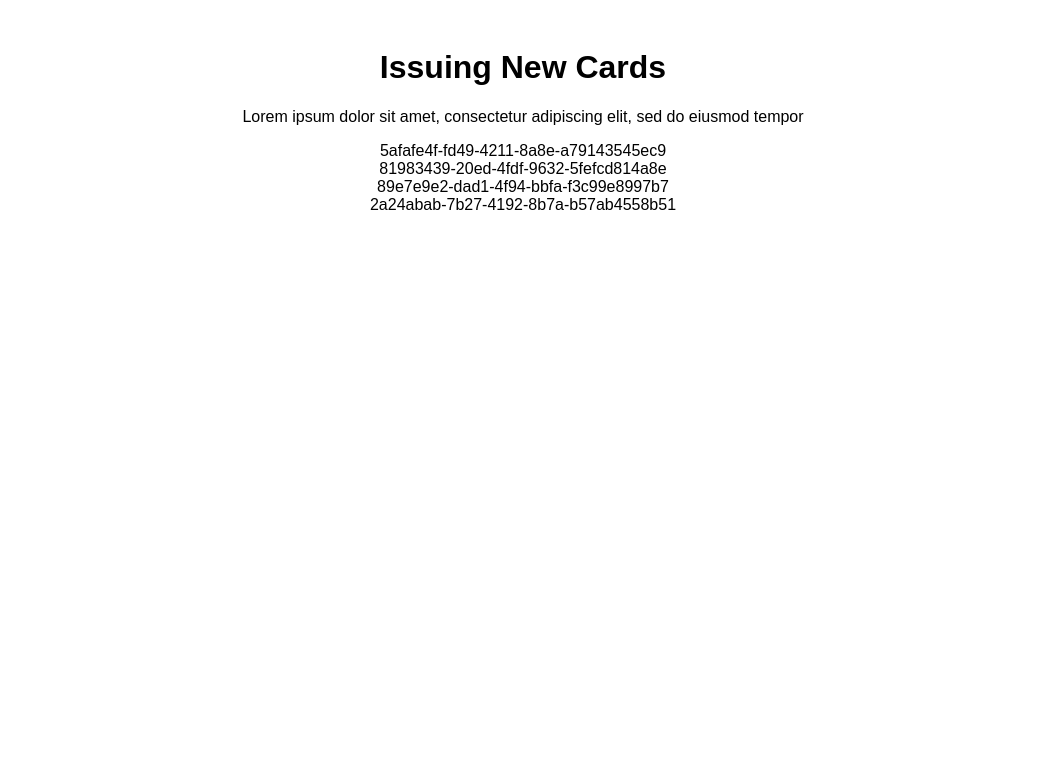
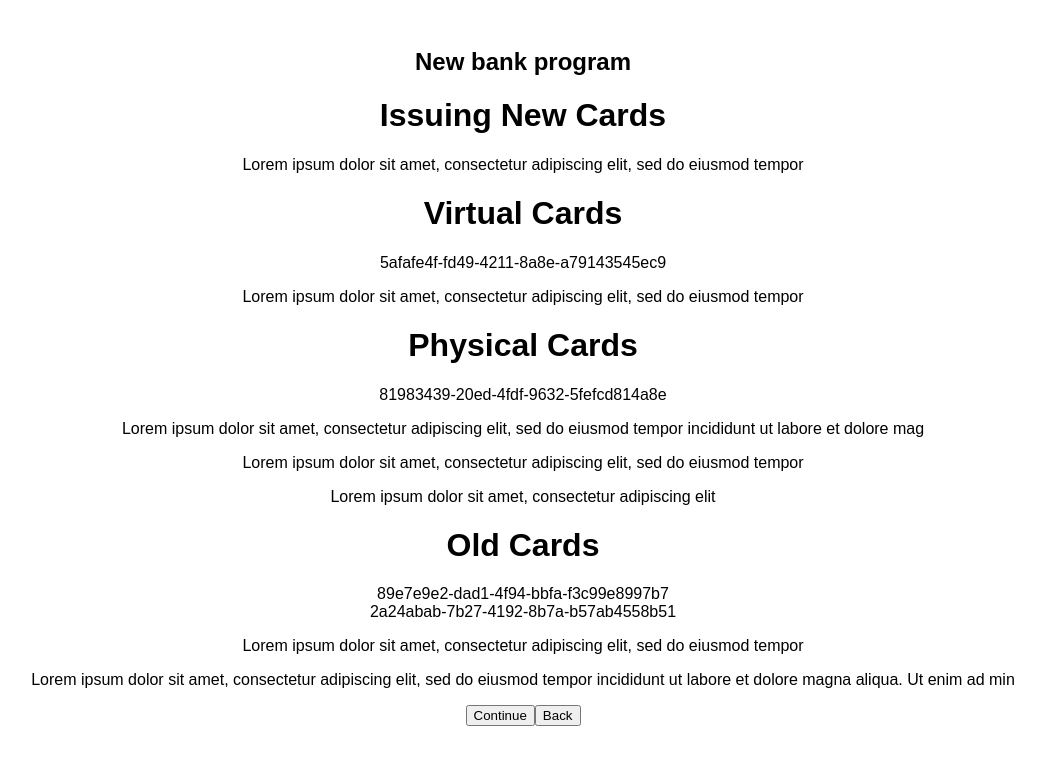
Before and after one commit to AntonNguyen-1/react-assignment, a React (Vite) app: page / in a window 1280 px wide. Shown: the top 764 px of the page, without its empty margins (117-1162 px from the left). Built offline with nearby package versions, Linux system fonts and the light colour scheme.

Commit message:
added CardSection component to reduce duplication; added content, buttons

```diff
--- a/src/App.tsx
+++ b/src/App.tsx
@@ -3,6 +3,7 @@ import { CardsList } from "./components/CardsList";
 export const App = () => {
   return (
     <div className="container">
+      <h2>New bank program</h2>
       <h1>Issuing New Cards</h1>
       <p className="page-description">
         Lorem ipsum dolor sit amet, consectetur adipiscing elit, sed do eiusmod
--- /dev/null
+++ b/src/components/CardSection/index.tsx
@@ -0,0 +1,26 @@
+import React from "react";
+import { ICard } from "../../types";
+
+interface CardSectionProps {
+  title: string;
+  cards: ICard[];
+  CardItemComponent: React.FC<{ card: ICard }>;
+  description: React.ReactNode;
+}
+
+export const CardSection: React.FC<CardSectionProps> = ({
+  title,
+  cards,
+  CardItemComponent,
+  description,
+}) => {
+  return (
+    <div>
+      <h1 className="card-type-title">{title}</h1>
+      {cards.map((card) => (
+        <CardItemComponent key={card.id} card={card} />
+      ))}
+      <div className="card-type-description">{description}</div>
+    </div>
+  );
+};
--- a/src/components/CardsList/index.tsx
+++ b/src/components/CardsList/index.tsx
@@ -3,6 +3,7 @@ import { OldCardItem } from "../OldCardItem";
 import { PhysicalCardItem } from "../PhysicalCardItem";
 import { VirtualCardItem } from "../VirtualCardItem";
 import { ICard } from "../../types";
+import { CardSection } from "../CardSection";
 
 export const CardsList = () => {
   const currentDate = new Date();
@@ -34,15 +35,57 @@ export const CardsList = () => {
 
   return (
     <div className="cards-list-container">
-      {virtualCards.map((card) => (
-        <VirtualCardItem key={card.id} card={card} />
-      ))}
-      {physicalCards.map((card) => (
-        <PhysicalCardItem key={card.id} card={card} />
-      ))}
-      {oldCards.map((card) => (
-        <OldCardItem key={card.id} card={card} />
-      ))}
+      <CardSection
+        title="Virtual Cards"
+        cards={virtualCards}
+        CardItemComponent={VirtualCardItem}
+        description={
+          <p>
+            Lorem ipsum dolor sit amet, consectetur adipiscing elit, sed do
+            eiusmod tempor
+          </p>
+        }
+      />
+      <CardSection
+        title="Physical Cards"
+        cards={physicalCards}
+        CardItemComponent={PhysicalCardItem}
+        description={
+          <>
+            <p>
+              Lorem ipsum dolor sit amet, consectetur adipiscing elit, sed do
+              eiusmod tempor incididunt ut labore et dolore mag
+            </p>
+            <p>
+              Lorem ipsum dolor sit amet, consectetur adipiscing elit, sed do
+              eiusmod tempor
+            </p>
+            <p>Lorem ipsum dolor sit amet, consectetur adipiscing elit</p>
+          </>
+        }
+      />
+      <CardSection
+        title="Old Cards"
+        cards={oldCards}
+        CardItemComponent={OldCardItem}
+        description={
+          <>
+            <p>
+              Lorem ipsum dolor sit amet, consectetur adipiscing elit, sed do
+              eiusmod tempor
+            </p>
+            <p>
+              Lorem ipsum dolor sit amet, consectetur adipiscing elit, sed do
+              eiusmod tempor incididunt ut labore et dolore magna aliqua. Ut
+              enim ad min
+            </p>
+          </>
+        }
+      />
+      <div className="buttons-container">
+        <button className="continue-btn">Continue</button>
+        <button className="back-btn">Back</button>
+      </div>
     </div>
   );
 };
```
